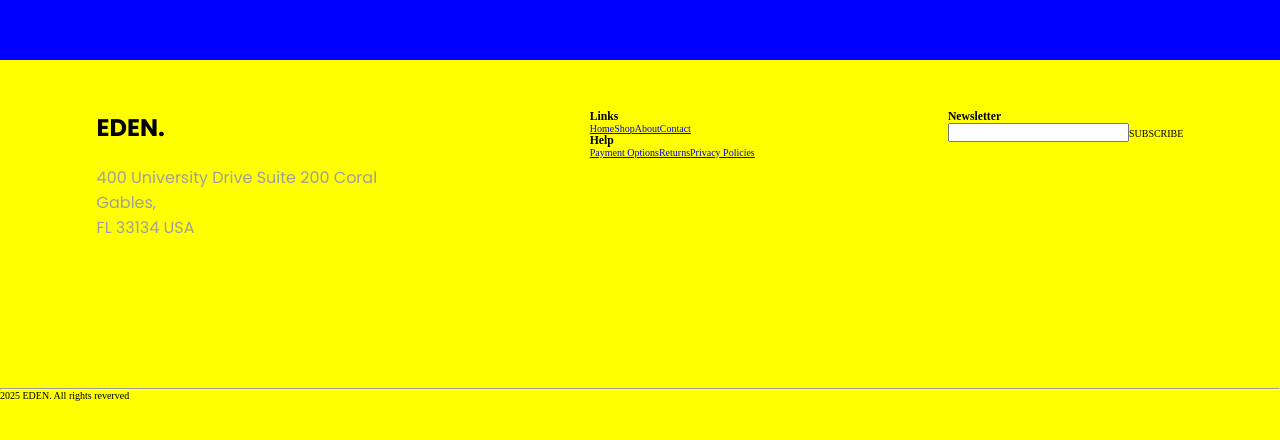
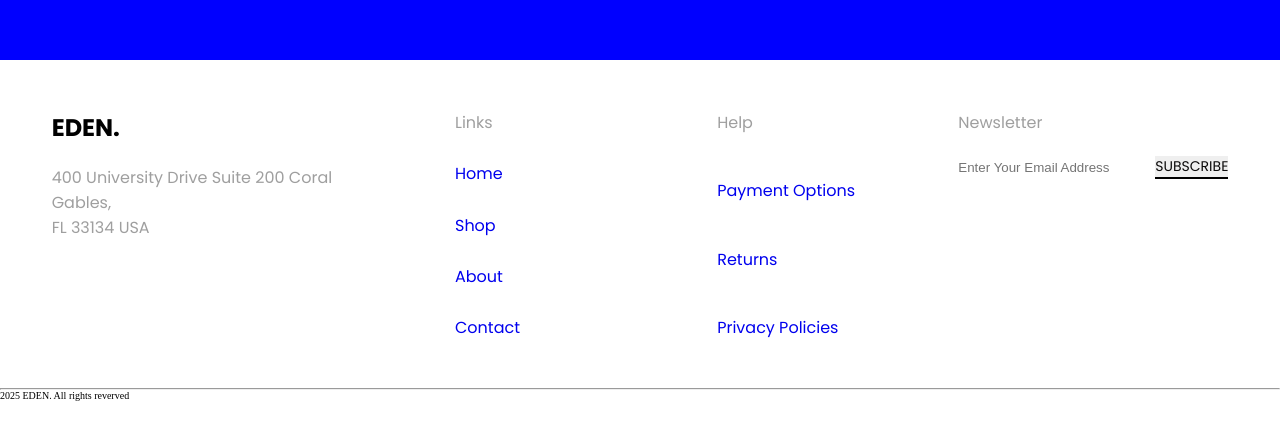
Before and after one commit to MUKEBUDAVID/eden-front, a React (Vite) app: page /shop in a window 1280 px wide. Shown: the part 1295-1735 px from the top of the page. Built offline with nearby package versions, Linux system fonts and the light colour scheme.

Commit message:
fin du footer_right

```diff
--- a/src/components/footer.tsx
+++ b/src/components/footer.tsx
@@ -45,10 +45,10 @@ function footer() {
     <div className="footer_right">
       <h3>Newsletter</h3>
 
-      <div>
-        <input type="email" name="mail" id="mail" />
-        <span>SUBSCRIBE</span>
-        </div>
+      <form>
+        <input type="email" name="mail" id="mail" placeholder="Enter Your Email Address" />
+        <button type="submit" title="click" >SUBSCRIBE</button  >
+        </form>
 
     </div>
 
--- a/src/style/App.scss
+++ b/src/style/App.scss
@@ -87,7 +87,7 @@ main{
 }
 
 footer{
-  background-color: yellow;
+  // background-color: yellow;
   width: 100%;
   height: 400px;
   display: flex;
@@ -124,12 +124,80 @@ footer{
   color: #9F9F9F;
 }
 
+.footer_center{
+  width: 400px;
+  height: 230px;
+  display: flex;
+  flex-direction: row;
+  justify-content: space-between;
+  // background-color: violet;
 
-  .footer_botton{
+}
+
+.footer_center aside{
+  display: flex;
+  flex-direction: column;
+  justify-content: space-between;
+}
+
+.footer_center h3{
+  color: #9F9F9F;
+  font-family: "poppins",sans-serif;
+  font-size: 16px;
+  font-weight: normal;
+}
+
+.footer_center a{
+  font-family: "poppins",sans-serif;
+  font-size: 16px;
+  text-decoration: none;
+}
+
+.footer_botton{
     width: 100%;
     height: 20%;
+    }
 
-  }
+.footer_right{
+  width: 270px;
+  height: 80px;
+  // background-color: violet;
+  display: flex;
+  flex-direction: column;
+  justify-content: space-between;
+}
+
+.footer_right h3{
+  color: #9F9F9F;
+  font-family: "poppins",sans-serif;
+  font-size: 16px;
+  font-weight: normal;
+
+}
+
+.footer_right form{
+  margin-bottom: 10px;
+  display: flex;
+  flex-direction: row;
+  align-items: center;
+  justify-content: space-between;
+}
+
+.footer_right form button{
+  color: #0c0b0b;
+  font-family: "poppins",sans-serif;
+  font-size: 14px;
+  border: none;
+  border-bottom: 2px solid black;
+  cursor: pointer;
+
+}
+
+.footer_right form input{
+  height: 25px;
+  border: none;
+
+}
 
 
 
```
